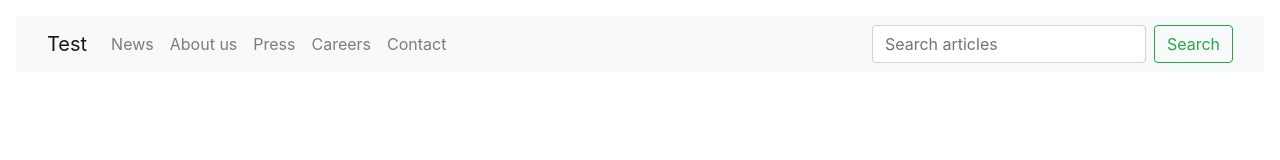
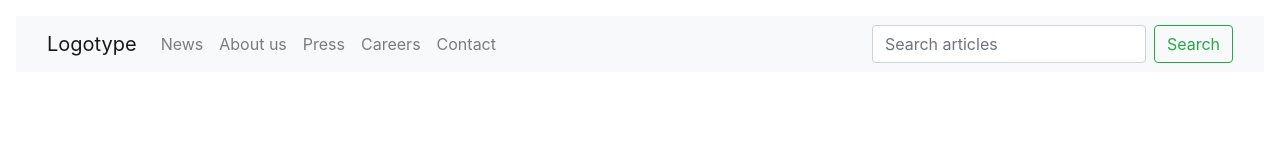
Before and after one commit to Jonny77777/Jeff-buckley, a plain HTML site: page index.html in a window 1280 px wide. Drawn offline with nearby package versions, Linux system fonts and the light colour scheme.

Commit message:
Push test master

```diff
--- a/index.html
+++ b/index.html
@@ -16,7 +16,7 @@
 
         <nav class="navbar navbar-expand-lg navbar-light bg-light m-3">
             <div class="container-fluid">
-                <a class="navbar-brand" href="#">Test</a>
+                <a class="navbar-brand" href="#">Logotype</a>
                 <button class="navbar-toggler collapsed" type="button" data-toggle="collapse"
                     data-target="#navbarSupportedContent" aria-controls="navbarSupportedContent" aria-expanded="false"
                     aria-label="Toggle navigation">
```
